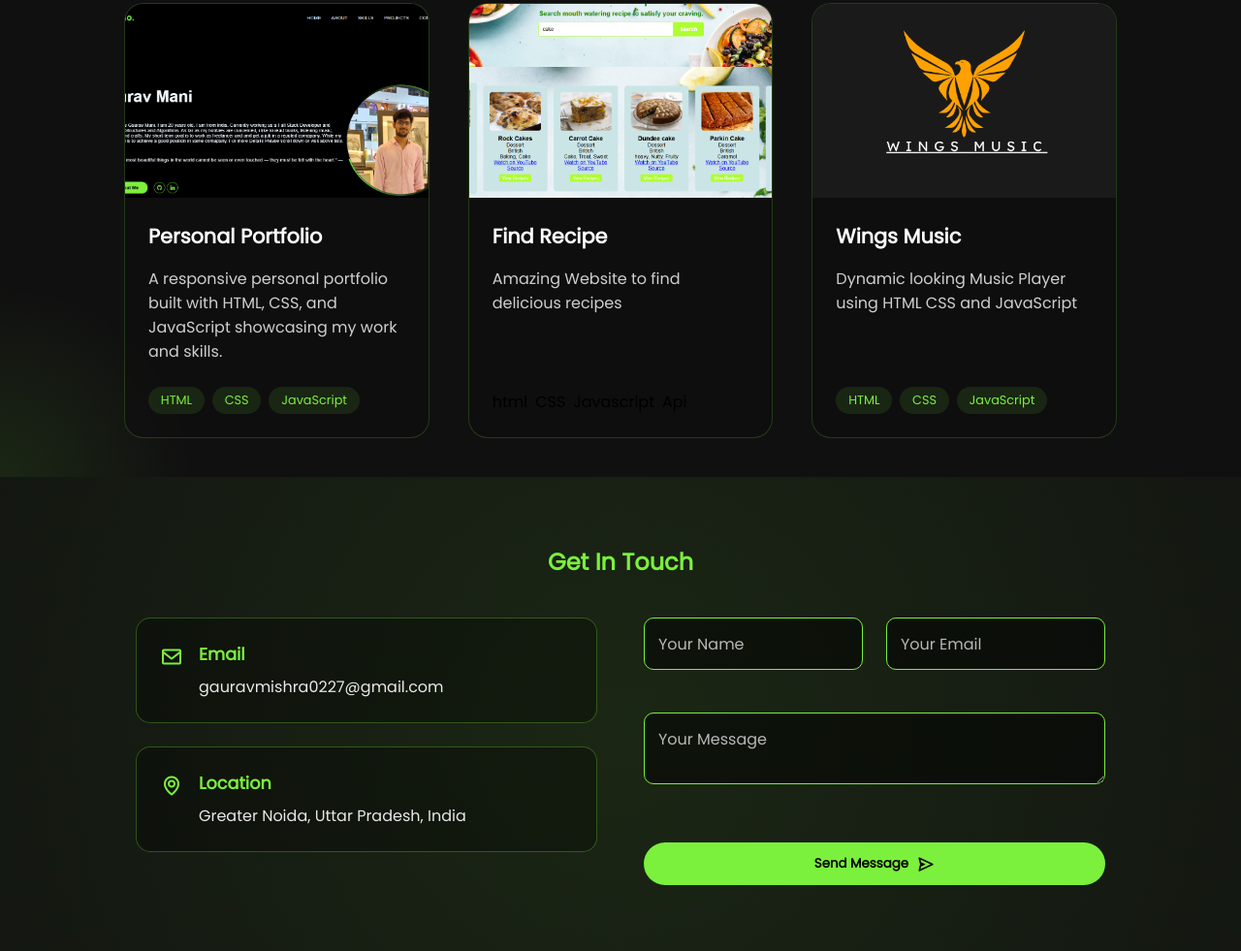
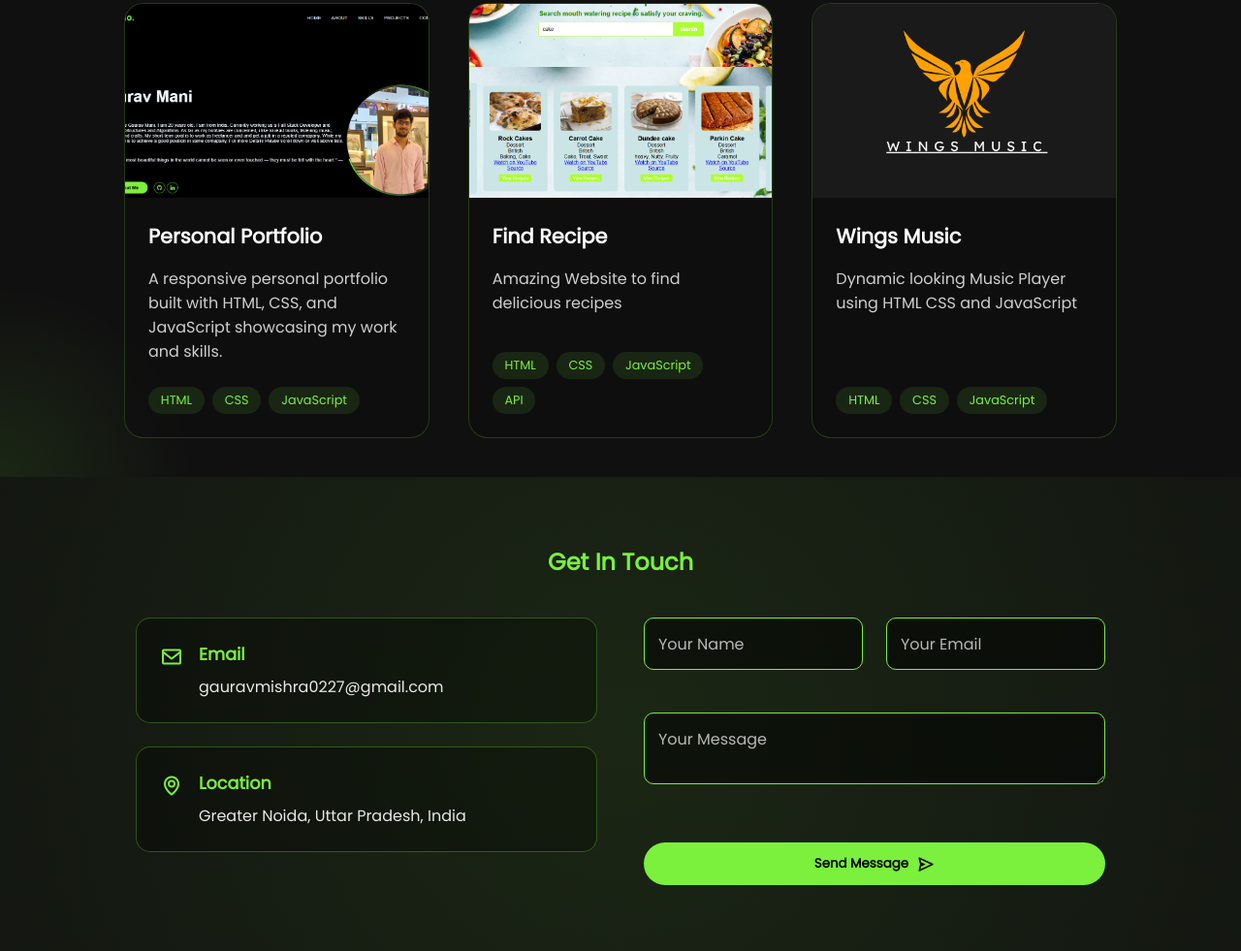
Before and after one commit to RoyGrover154/Portfolio.github.io, a plain HTML site: page index.html in a window 1280 px wide. Shown: the part 1942-2923 px from the top of the page at 97% size. Drawn offline with nearby package versions, Linux system fonts and the light colour scheme.

Commit message:
Update index.html

```diff
--- a/index.html
+++ b/index.html
@@ -221,27 +221,25 @@
       </div>
     </div>
 
-
      <div class="project-card">
       <div class="project-img-container">
         <img src="food recipe.png" alt="Project 2 Thumbnail" class="project-img">
-        <div class = "project-links">
-          <a herf="#" class="project-link"><i class='bx bx-link-external'></i></a>
-          <a herf="#" class="project-link"><i class='bx bxl-github'></i></a>
+        <div class="project-links">
+          <a href="https://roygrover154.github.io/Portfolio.github.io/" class="project-link"><i class='bx bx-link-external'></i></a>
+          <a href="#" class="project-link"><i class='bx bxl-github'></i></a>
         </div>
       </div>
       <div class="project-content">
         <h3>Find Recipe</h3>
          <p>Amazing Website to find delicious recipes</p>
         <div class="project-tech">
-                <spam>html</spam>
-                <spam>CSS</spam>
-                <spam>Javascript</spam>
-                <spam>Api</spam>
+          <span>HTML</span>
+          <span>CSS</span>
+          <span>JavaScript</span>
+          <span>API</span>
         </div>
       </div>
      </div>
-
 
 
     <div class="project-card">
```
Lines whose indentation alone changed are shown as unchanged.
